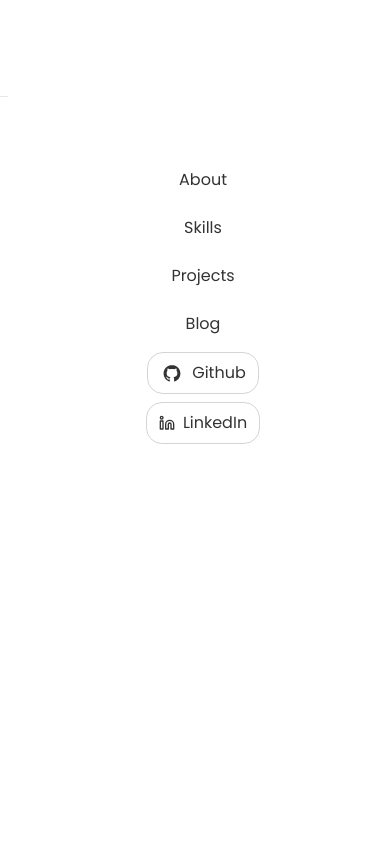
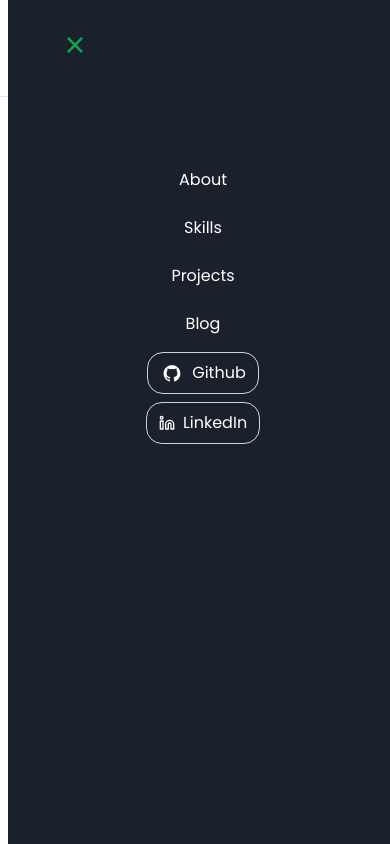
Before and after one commit to apella1/next-portfolio, a Next.js app: page /about in a window 390 px wide. Both pictures are taken after a click on the icon 327 px from the left and 48 px from the top of the page. Shown: the top 844 px of the page. Built offline with nearby package versions, Linux system fonts and the light colour scheme.

Commit message:
Fix navbar icons display mobile

```diff
--- a/components/Navbar.tsx
+++ b/components/Navbar.tsx
@@ -68,15 +68,15 @@ const Navbar = () => {
           <Menu />
         </div>
         {/* mobile menu icons */}
-        <div className="block lg:hidden">
+        <div className="z-10 block lg:hidden">
           {isNavOpen ? (
             <RiCloseLine
-              className="text-black text-3xl"
+              className="text-green-600 text-3xl absolute top-[1em] left-[2em]"
               onClick={toggleNavbar}
             />
           ) : (
             <RiMenu4Line
-              className="text-black text-3xl"
+              className="text-green-600 text-3xl"
               onClick={toggleNavbar}
             />
           )}
@@ -86,7 +86,7 @@ const Navbar = () => {
           className={
             !isNavOpen
               ? "hidden"
-              : "flex absolute inset-0 w-full h-screen z-{1} flex-col items-center pt-40 bg-white space-y-2"
+              : "flex absolute inset-0 w-full h-screen z-{1} flex-col items-center pt-40 bg-[#1a202c] space-y-2 text-white"
           }
         >
           <Menu />
```
